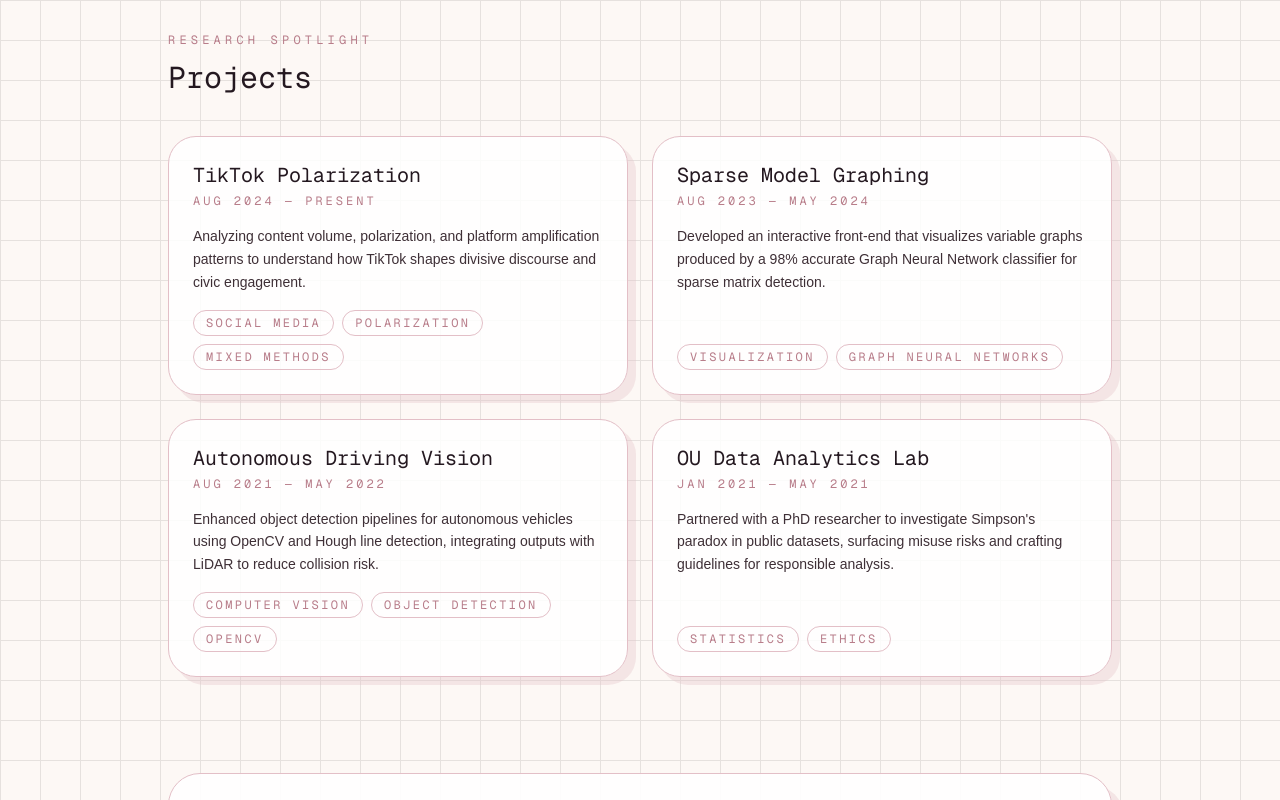
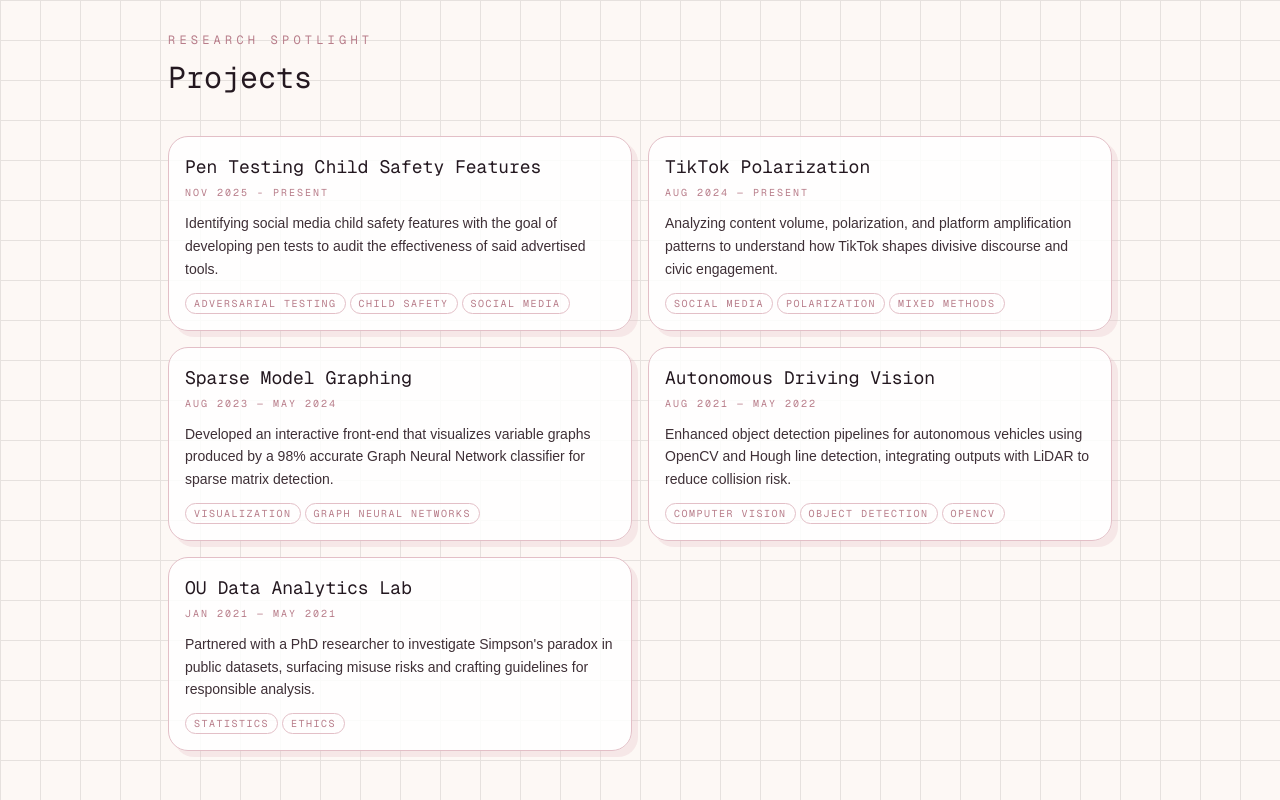
Before and after one commit to lexiekateb/resumev2, a Next.js app: page / in a window 1280 px wide. Shown: the part 1240-2040 px from the top of the page. Built offline with nearby package versions, Linux system fonts and the light colour scheme.

Commit message:
reduces size of project boxes for better visuals

```diff
--- a/src/app/page.tsx
+++ b/src/app/page.tsx
@@ -43,6 +43,13 @@
 ];
 
 const projects = [
+  {
+    title: "Pen Testing Child Safety Features",
+    timeframe:"Nov 2025 - Present",
+    description:
+      "Identifying social media child safety features with the goal of developing pen tests to audit the effectiveness of said advertised tools.",
+    tags: ["adversarial testing", "child safety", "social media"],
+    },
   {
     title: "TikTok Polarization",
     timeframe: "Aug 2024 — Present",
@@ -300,28 +307,28 @@
                 Projects
               </h2>
             </div>
-            <div className="grid gap-6 md:grid-cols-2">
+            <div className="grid gap-4 md:grid-cols-2">
             {projects.map((project) => (
               <article
                 key={project.title}
-                  className="flex h-full flex-col gap-4 rounded-[28px] border border-[#e3bfc7] bg-white/85 p-6 shadow-[8px_8px_0_0_rgba(227,191,199,0.35)]"
+                className="flex h-full flex-col gap-3 rounded-[20px] border border-[#e3bfc7] bg-white/85 p-4 shadow-[6px_6px_0_0_rgba(227,191,199,0.3)]"
               >
                 <div>
-                    <h3 className="font-mono text-xl text-[#241820]">
+                <h3 className="font-mono text-lg text-[#241820]">
                   {project.title}
                 </h3>
-                    <p className="mt-1 font-mono text-xs uppercase tracking-[0.25em] text-[#b87d8a]">
+                <p className="mt-1 font-mono text-[10px] uppercase tracking-[0.2em] text-[#b87d8a]">
                   {project.timeframe}
                 </p>
                 </div>
                 <p className="text-sm leading-relaxed text-[#3e2f36]">
                 {project.description}
                 </p>
-                  <ul className="mt-auto flex flex-wrap gap-2 font-mono text-xs uppercase tracking-[0.2em] text-[#b87d8a]">
+                <ul className="mt-auto flex flex-wrap gap-1 font-mono text-[10px] uppercase tracking-[0.15em] text-[#b87d8a]">
                 {project.tags.map((tag) => (
                   <li
                   key={tag}
-                        className="rounded-full border border-[#e3bfc7] px-3 py-1"
+                  className="rounded-full border border-[#e3bfc7] px-2 py-0.5"
                   >
                   {tag}
                   </li>
```
Lines whose indentation alone changed are shown as unchanged.
